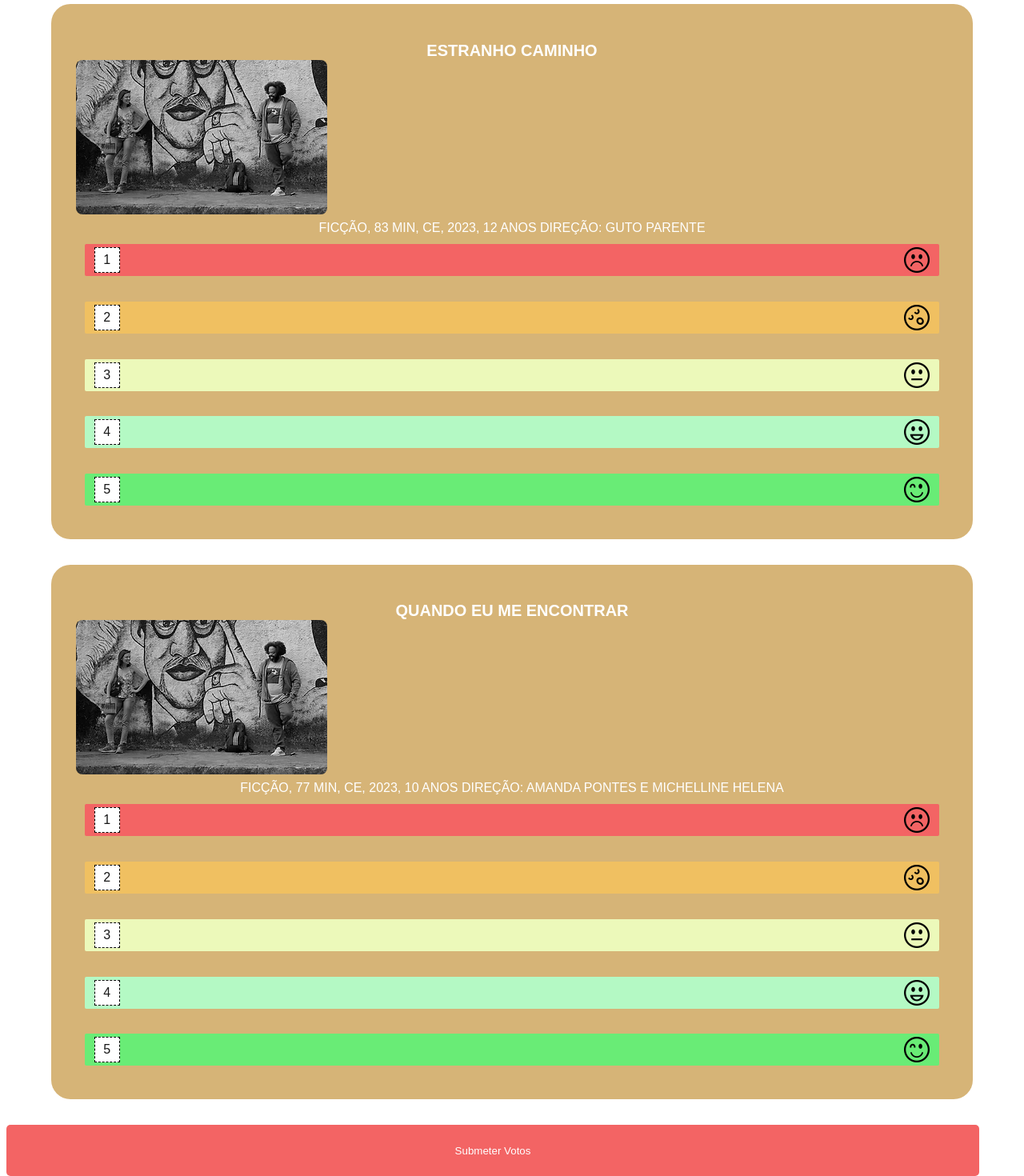
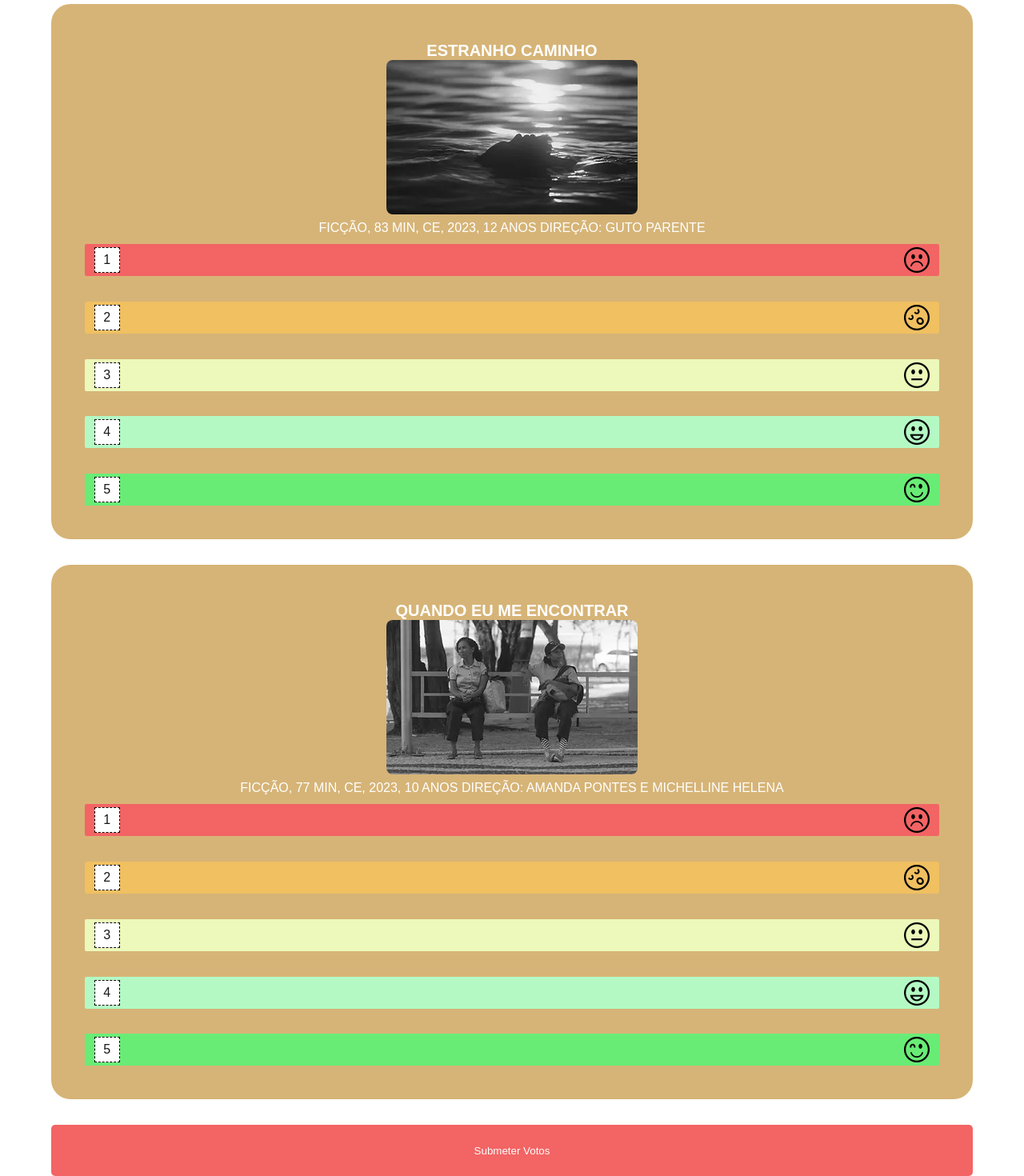
Before and after one commit to ellyfbernardo/votamostra-nextjs-definitive, a Next.js app: page /mostra-panorama-22-11 in a window 1280 px wide. Shown: the part 764-2234 px from the top of the page at 80% size. Built offline with nearby package versions, Linux system fonts and the light colour scheme.

Commit message:
changing button style and image width

```diff
--- a/src/app/components/moviecard/moviecard.js
+++ b/src/app/components/moviecard/moviecard.js
@@ -1,77 +1,3 @@
-// "use client";
-
-// import emote1 from '../../assets/emote1.png';
-// import emote2 from '../../assets/emote2.png';
-// import emote3 from '../../assets/emote3.png';
-// import emote4 from '../../assets/emote4.webp';
-// import emote5 from '../../assets/emote5.png';
-
-// import { useState, useEffect } from 'react';
-
-// import style from'./moviecard.module.css'
-// import Image from 'next/image';
-
-
-
-// const MovieCard = (props) => {
-
-
-
-//   return (
-
-// <div className={style.container_flex}>
-
-//      <div className={style.container}>
-//           <header className={style.header}>
-//                <Image src={props.img} alt="" className={style.movie_image}/>
-//           </header>
-//                <h2 className={style.title}>{props.title}</h2>
-//                <p className={style.description}>{props.description}</p>
-//             <div className={'container-list'}>
-//                 <div className={style.option}>
-//                     <div className={style.square}>
-//                       <p>5</p>
-//                     </div>
-//                     <div>
-//                       <Image src={emote5} className={style.emote}
-//                       alt="" />
-//                     </div>
-//                   </div>
-
-//                 <div className={style.option}>
-//                   <div className={style.square}>
-//                     <p>4</p>
-//                   </div><div>
-//                   <Image src={emote4} className={style.emote} alt="" /></div>
-//                 </div>
-//                 <div className={style.option}>
-//                   <div className={style.square}>
-//                     <p>3</p>
-//                   </div><div>
-//                   <Image src={emote3} className={style.emote} alt="" /></div>
-//                 </div>
-//                 <div className={style.option}>
-//                   <div className={style.square}>
-//                     <p>2</p>
-//                   </div><div>
-//                   <Image src={emote2} className={style.emote} alt="" /></div>
-//                 </div>
-//                 <div className={style.option}>
-//                   <div className={style.square}>
-//                     <p>1</p>
-//                   </div><div>
-//                   <Image src={emote1} className={style.emote} alt="" /></div>
-//                 </div>
-//             </div>
-//       </div>
-// </div>
-
-// );
-// };
-
-// export default MovieCard;
-
-
 "use client";
 
 import { useState, useEffect } from 'react';
@@ -133,7 +59,7 @@ const MovieCard = (props) => {
       {['filme1',].map((topico, index) => (
         <div key={index} className={style.container}>
           <h3 className={style.title}>{props.title1}</h3>
-          <Image src={filme} alt="" className={style.movie_image}
+          <Image src={props.filme1} alt="" className={style.movie_image}
           />
           <p className={style.description}>{props.description1}</p>
 
@@ -165,7 +91,7 @@ const MovieCard = (props) => {
       {['filme2',].map((topico, index) => (
         <div key={index} className={style.container}>
           <h3 className={style.title}>{props.title2}</h3>
-          <Image src={filme} alt="" className={style.movie_image}
+          <Image src={props.filme2} alt="" className={style.movie_image}
           />
           <p className={style.description}>{props.description2}</p>
 
@@ -195,7 +121,7 @@ const MovieCard = (props) => {
       {['filme3',].map((topico, index) => (
         <div key={index} className={style.container}>
           <h3 className={style.title}>{props.title3}</h3>
-          <Image src={filme} alt="" className={style.movie_image}
+          <Image src={props.filme3} alt="" className={style.movie_image}
           />
           <p className={style.description}>{props.description3}</p>
 
@@ -220,9 +146,12 @@ const MovieCard = (props) => {
         </div>
       ))}
     </div>
-      <button onClick={handleSubmit} className={style.submitButton}>
-        Submeter Votos
-      </button>
+
+    <footer className={style.footer}>
+        <button onClick={handleSubmit} className={style.submitButton}>
+          Submeter Votos
+        </button>
+      </footer>
     </>
   );
 };
--- a/src/app/components/moviecard/moviecard.module.css
+++ b/src/app/components/moviecard/moviecard.module.css
@@ -1,101 +1,17 @@
-/* .container_flex{
-     background-color: rgba(183, 125, 18, 0.571);
-     border-radius: 24px ;
-     padding: .5em;
-     width: 95%;
-     margin: 2rem auto;
-}
-
-.container {
-     display: flex;
-     flex-direction: column;
-     justify-content: center;
-     padding: 2%;
-}
-.title {
-     font-size: 20px;
-     text-align: center;
-     color: #FFF;
-     margin-top: 1rem;
-}
-.description {
-     text-align: center;
-     color: #FFF;
-     margin-top: .5rem;
-}
-
-
-
-.movie_image {
-     border-radius: .5rem;
-     max-width: 100%;
-}
-
-.emote {
-     width: 2rem;
-     height: 2rem;
-     display: flex;
-     margin-right: 12px;
-}
-
-.option {
-     display: flex;
-     justify-content: space-between;
-     align-items: center;
-     margin: 1%;
-     background-color: blue;
-     height: 2.5rem;
-     border-radius: 2px;
-
-}
-.option:nth-child(1) {
-     background-color: #69EC76;
-}
-.option:nth-child(2) {
-     background-color: #B4F9C4;
-}
-.option:nth-child(3) {
-     background-color: #ECF9BA;
-}
-.option:nth-child(4) {
-     background-color: #F0C061;
-}
-.option:nth-child(5) {
-     background-color: #F36464;
-}
-
-.square{
-     background-color: #FFF;
-     width: 2rem;
-     height: 2rem;
-     border: #000 dashed .5px;
-     display: flex;
-     justify-content: center;
-     align-items: center;
-     margin-left: 12px;
-}
-
-.header{
-     display: flex;
-     justify-content: center;
-
-} */
-
-
 .opcoes {
      display: flex;
      gap: 10px;
      flex-direction: column;
-   }
+}
 
-   .opcao {
+.opcao {
     display: flex;
     justify-content: space-between;
     align-items: center;
     margin: 1%;
     height: 2.5rem;
     border-radius: 2px;
-   }
+}
 
 .opcao:nth-child(1) {
     background-color: #F36464;
@@ -166,6 +82,7 @@
 .movie_image {
   border-radius: .5rem;
   max-width: 100%;
+  margin: auto;
 }
 
 .emote{
@@ -176,7 +93,6 @@
 }
 
 .submitButton{
-     width: 95%;
      height: 4rem;
      padding: 10px;
      background-color: #F36464;
@@ -184,5 +100,11 @@
      border: none;
      border-radius: 5px;
      cursor: pointer;
-     margin-left: 0.5rem;
+     width: 90%;
+
 }
+
+.footer{
+     display: flex;
+     justify-content: center;
+}
--- a/src/app/mostra-panorama-22-11/page.js
+++ b/src/app/mostra-panorama-22-11/page.js
@@ -15,12 +15,16 @@ export default function VoteList(){
 
           title1={"O DIA QUE TE CONHECI"}
           description1={"FICÇÃO, 70MIN, MG, 2023, 14 ANOS DIREÇÃO ANDRÉ NOVAIS OLIVEIRA"}
+          filme1={filme1}
 
           title2={"ESTRANHO CAMINHO"}
           description2={"FICÇÃO, 83 MIN, CE, 2023, 12 ANOS DIREÇÃO: GUTO PARENTE"}
+          filme2={filme2}
 
           title3={"QUANDO EU ME ENCONTRAR"}
           description3={"FICÇÃO, 77 MIN, CE, 2023, 10 ANOS DIREÇÃO: AMANDA PONTES E MICHELLINE HELENA"}
+          filme3={filme3}
+
           />
 
 
```
